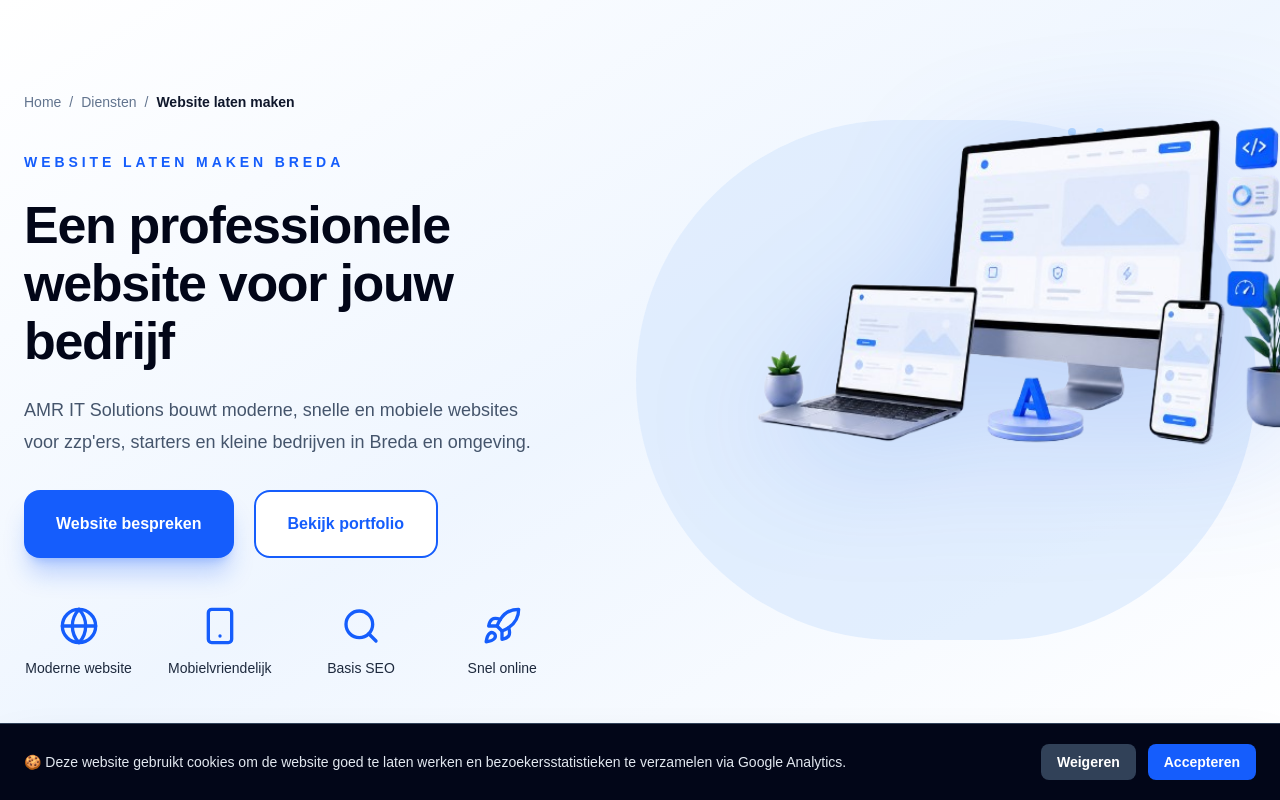
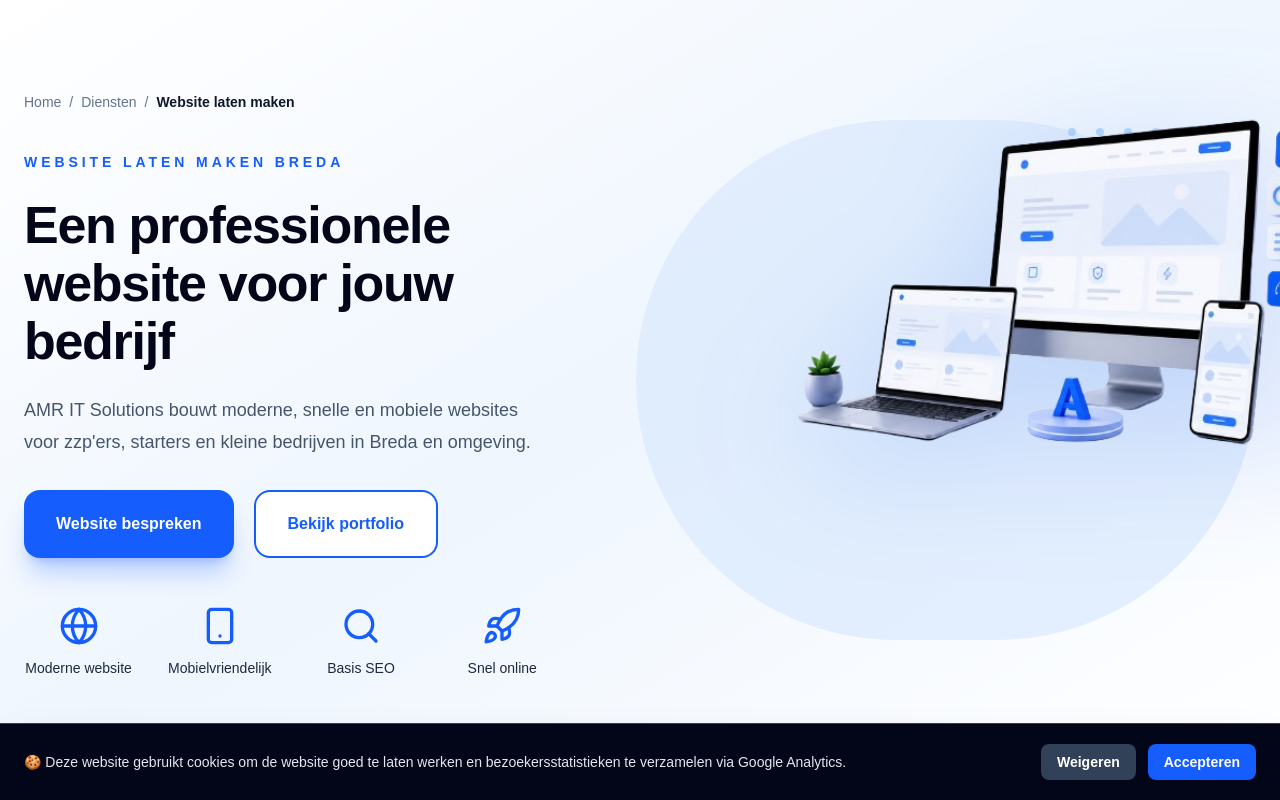
Before and after one commit to amritsolutions/amr-it-solutions, a Next.js app: page /website-laten-maken in a window 1280 px wide. Shown: the top 800 px of the page. Built offline with nearby package versions, Linux system fonts and the light colour scheme.

Commit message:
website laten maken verbeteren

```diff
--- a/components/WebsiteHero.tsx
+++ b/components/WebsiteHero.tsx
@@ -70,7 +70,7 @@ export default function WebsiteHero() {
   width={900}
   height={680}
   priority
-  className="relative z-20 mx-auto w-[100%] max-w-[560px] object-contain drop-shadow-[0_25px_60px_rgba(37,99,235,0.18)] transition duration-500 hover:scale-[1.02] lg:w-[110%] lg:max-w-none"
+  className="relative z-20 mx-auto lg:ml-10 w-[100%] max-w-[560px] object-contain drop-shadow-[0_25px_60px_rgba(37,99,235,0.18)] transition duration-500 hover:scale-[1.02] lg:w-[110%] lg:max-w-none"
 />
         </div>
       </div>
```
